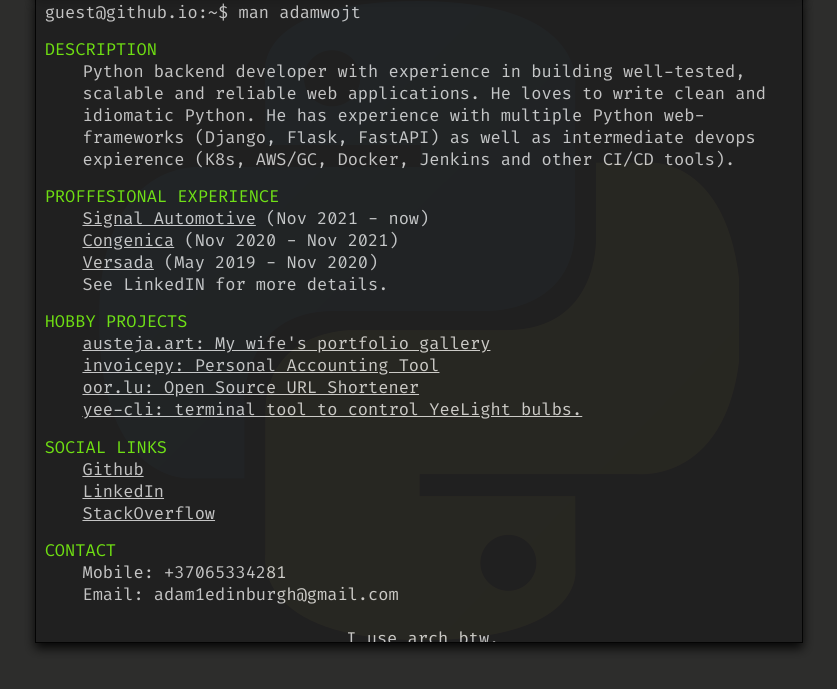
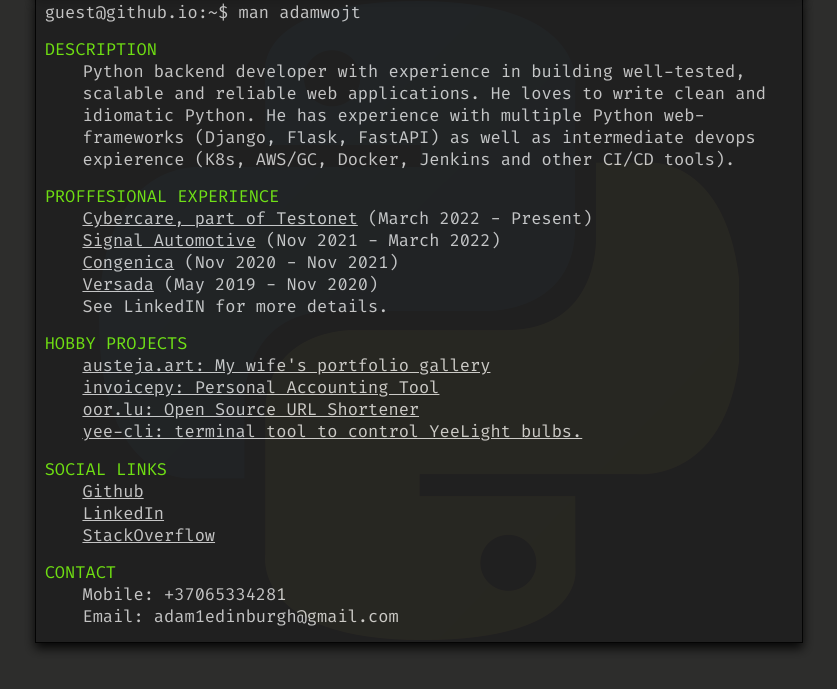
Before and after one commit to adamwojt/adamwojt.github.io, a plain HTML site: page index.html in a window 1280 px wide. Shown: the part 99-788 px from the top of the page, without its empty margins (221-1058 px from the left). Drawn offline with Linux system fonts and the light colour scheme.

Commit message:
Update index.html

```diff
--- a/index.html
+++ b/index.html
@@ -296,7 +296,8 @@
                         </div>
                         <div class="topic_header">PROFFESIONAL EXPERIENCE</div>
                         <div class="body_text">
-                            <p><a href="https://signal.vin/" target="_blank">Signal Automotive</a> (Nov 2021 - now)</p>
+                            <p><a href="https://tesonet.com/" target="_blank">Cybercare, part of Testonet</a> (March 2022 - Present)</p>
+                            <p><a href="https://signal.vin/" target="_blank">Signal Automotive</a> (Nov 2021 - March 2022)</p>
                             <p><a href="https://blog.congenica.com/congenica-enters-cancer-collaboration-with-university-of-glasgow-spinout-gabriel-precision-oncology" target="_blank">Congenica</a> (Nov 2020 - Nov 2021)</p>
                             <p><a href="https://www.versada.eu/" target="_blank">Versada</a> (May 2019 - Nov 2020)</p>
                             See LinkedIN for more details.
```
